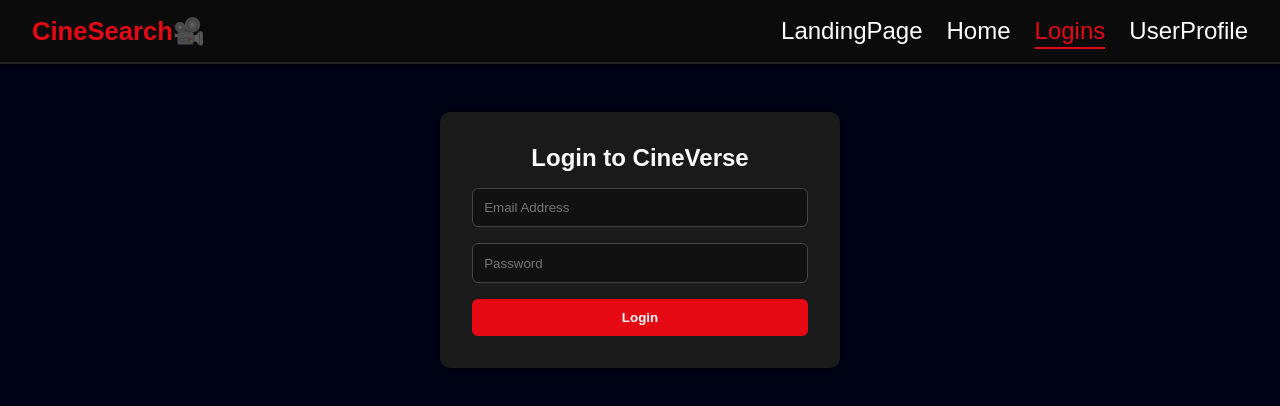
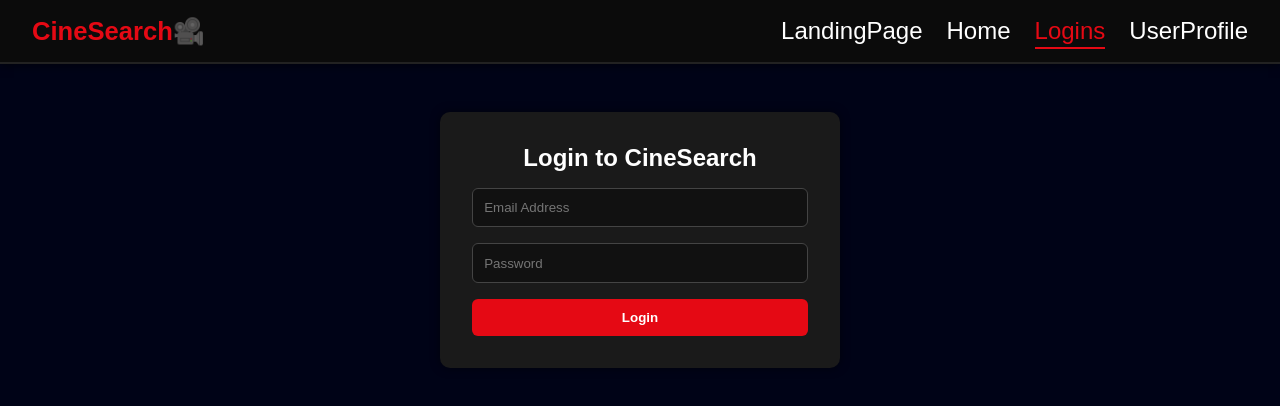
Before and after one commit to richqua/Movie-database, a React (Vite) app in the folder CineSearch/: page /logins in a window 1280 px wide. Shown: the top 406 px of the page. Built offline with nearby package versions, Linux system fonts and the light colour scheme.

Commit message:
Added extra information to files

```diff
--- a/CineSearch/src/App.jsx
+++ b/CineSearch/src/App.jsx
@@ -7,21 +7,27 @@ import Logins from "./pages/Logins";
 import MovieDetails from "./pages/MovieDetails";
 import NotFound from "./pages/NotFound";
 import UserProfile from "./pages/UserProfile";
-import Watch from "./pages/Watch";
+import WatchTime from "./pages/WatchTime";
 
-export default function App() {
+function App() {
   return (
     <Router>
+
       <Header />
+
+      <main className="app-main">
         <Routes>
           <Route path="/" element={<LandingPage />} />
           <Route path="/home" element={<Home />} />
           <Route path="/logins" element={<Logins />} />
           <Route path="/movie/:id" element={<MovieDetails />} />
           <Route path="/userprofile" element={<UserProfile />} />
-        <Route path="/watch/:id" element={<Watch />} />
+          <Route path="/watch/:id" element={<WatchTime />} />
           <Route path="*" element={<NotFound />} />
         </Routes>
+      </main>
     </Router>
   );
 }
+
+export default App;
--- a/CineSearch/src/components/Header.jsx
+++ b/CineSearch/src/components/Header.jsx
@@ -1,7 +1,7 @@
 import { useState } from "react";
 import { Link, useLocation } from "react-router-dom";
 
-export default function Header() {
+function Header() {
   const [isOpen, setIsOpen] = useState(false);
   const location = useLocation();
 
@@ -61,3 +61,5 @@ export default function Header() {
     </header>
   );
 }
+
+export default Header;
--- a/CineSearch/src/components/SearchBar.jsx
+++ b/CineSearch/src/components/SearchBar.jsx
@@ -1,6 +1,6 @@
 import { useState } from "react";
 
-export default function SearchBar({ onSearch, defaultValue = "" }) {
+function SearchBar({ onSearch, defaultValue = "" }) {
   const [input, setInput] = useState(defaultValue);
 
   const handleSubmit = (e) => {
@@ -20,3 +20,5 @@ export default function SearchBar({ onSearch, defaultValue = "" }) {
     </form>
   );
 }
+
+export default SearchBar;
--- a/CineSearch/src/pages/Home.jsx
+++ b/CineSearch/src/pages/Home.jsx
@@ -1,11 +1,13 @@
 import { useEffect, useState } from "react";
-import { useLocation } from "react-router-dom";
+import { useLocation, useNavigate } from "react-router-dom"; // ✅ added navigate
 import { fetchMovies } from "../API/keys";
 import "../App.css";
 import MovieCard from "../components/MovieCard";
+import SearchBar from "../components/SearchBar";
 
-export default function Home() {
+function Home() {
   const location = useLocation();
+  const navigate = useNavigate(); // ✅ added for handling searches
   const [movies, setMovies] = useState([]);
   const [loading, setLoading] = useState(true);
 
@@ -42,11 +44,21 @@ export default function Home() {
     loadMovies();
   }, [moodQuery]);
 
+  // ✅ Handle search submissions
+  const handleSearch = (searchTerm) => {
+    if (searchTerm.trim()) {
+      navigate(`?mood=${encodeURIComponent(searchTerm)}`);
+    }
+  };
+
   return (
     <div className="home-container">
       <h1 className="home-title">
         {moodQuery} Movies (Recent Releases)
       </h1>
+
+      {/* ✅ Added Search Bar */}
+      <SearchBar onSearch={handleSearch} defaultValue={moodQuery} />
 
       {loading ? (
         <p className="loading">Loading movies...</p>
@@ -62,3 +74,5 @@ export default function Home() {
     </div>
   );
 }
+
+export default Home;
--- a/CineSearch/src/pages/LandingPage.jsx
+++ b/CineSearch/src/pages/LandingPage.jsx
@@ -2,7 +2,7 @@ import { useState } from "react";
 import { useNavigate } from "react-router-dom";
 import "../App.css";
 
-export default function LandingPage() {
+function LandingPage() {
   const [selectedMood, setSelectedMood] = useState("");
   const navigate = useNavigate();
 
@@ -63,3 +63,5 @@ export default function LandingPage() {
     </div>
   );
 }
+
+export default LandingPage;
--- a/CineSearch/src/pages/Logins.jsx
+++ b/CineSearch/src/pages/Logins.jsx
@@ -18,7 +18,7 @@ function Logins() {
 
   return (
     <div className="login-container">
-      <h2>Login to CineVerse</h2>
+      <h2>Login to CineSearch</h2>
       {error && <p className="error">{error}</p>}
       <form onSubmit={handleSubmit} className="login-form">
         <input
--- a/CineSearch/src/pages/UserProfile.jsx
+++ b/CineSearch/src/pages/UserProfile.jsx
@@ -1,13 +1,15 @@
 
 import { Link } from "react-router-dom";
 import "../App.css";
+import background2 from "../assets/images/background2.jpg";
+
 
 function UserProfile() {
   return (
     <div className="user-profile">
       <div className="profile-header">
         <img
-          src="https://i.pravatar.cc/120"
+          src={background2}
           alt="User Avatar"
           className="profile-pic"
         />
```
Also changed, not shown: CineSearch/src/assets/images/background2.jpg (added). Lines whose indentation alone changed are shown as unchanged.
